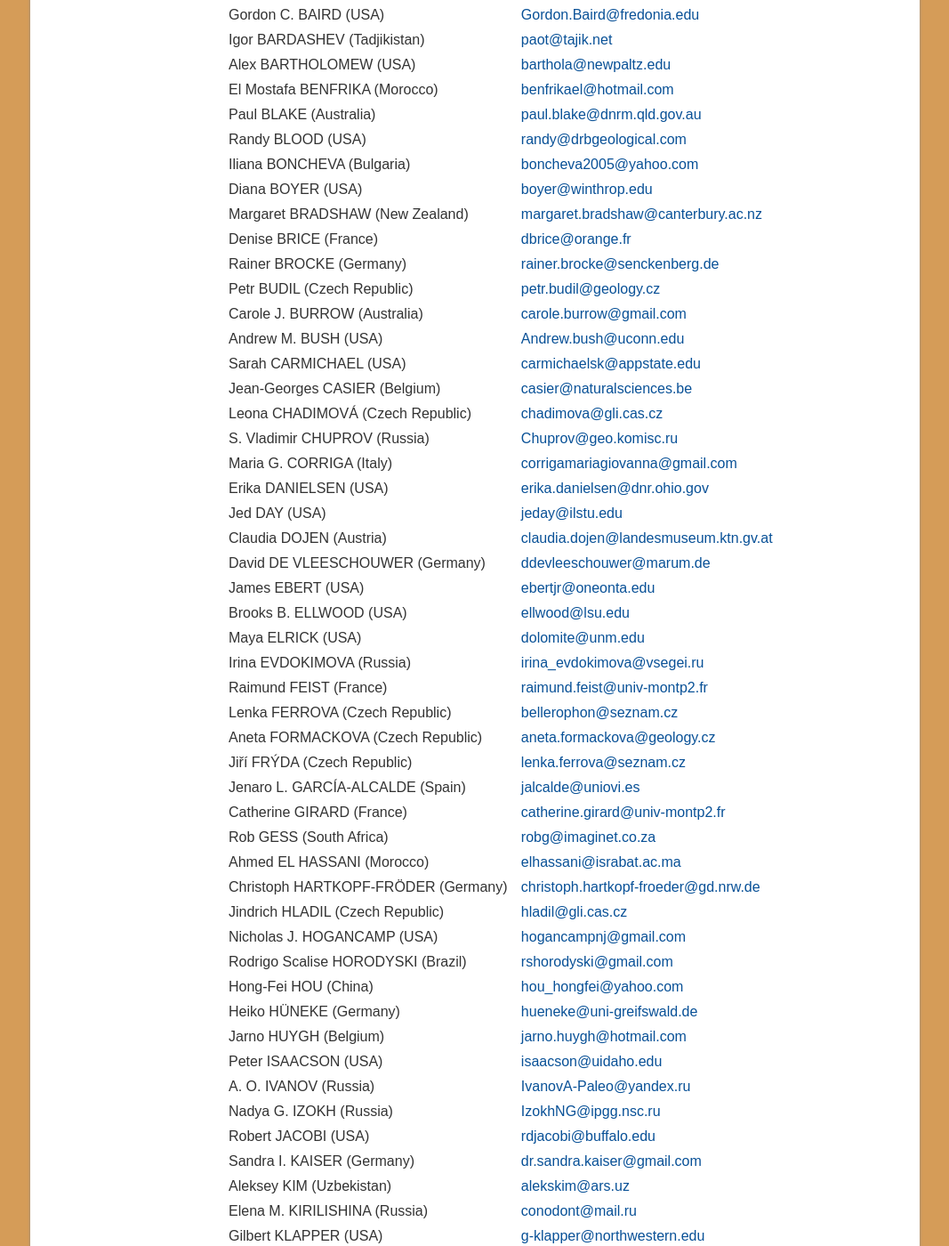
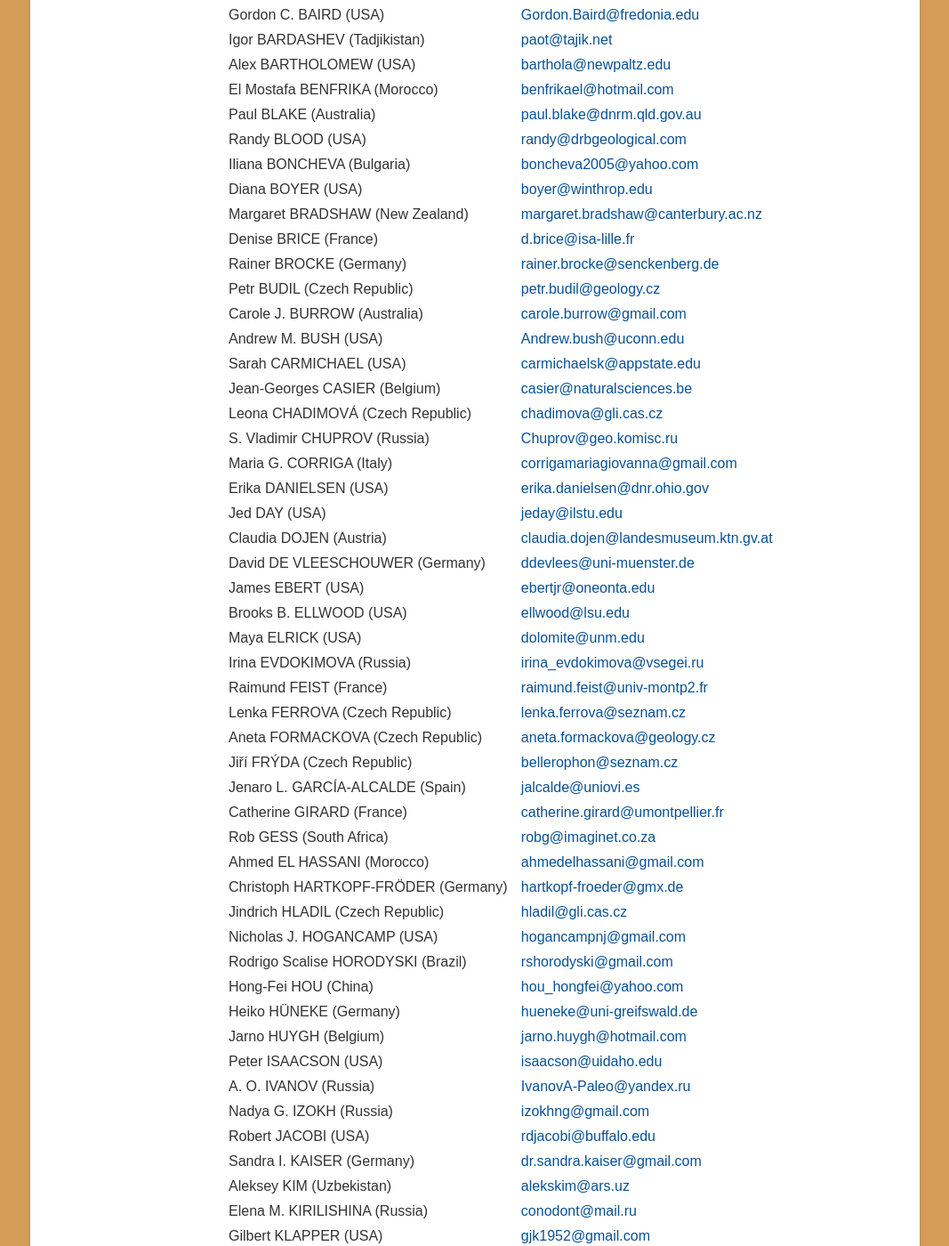
Before and after one commit to i-c-stratigraphy/subcommission-devonian, a Jekyll site: the page built from pages/members.md, in a window 1280 px wide and 1400 px high, scrolled down 1209 px. Shown: the whole window at 89% size, without its empty margins (106-1173 px from the left). Built offline with Jekyll 4.4.1, drawn with Linux system fonts in a browser that asks for light colours; some of the changed lines change nothing that is shown; some of the changed text lies outside the part shown.

Commit message:
Update members.md

```diff
--- a/pages/members.md
+++ b/pages/members.md
@@ -13,10 +13,10 @@ Catherine CRÔNIER (France)  | <catherine.cronier@univ-lille1.fr>
 Yury A. GATOVSKY (Russia)  | <gatovsky@geol.msu.ru>
 Michal GINTER (Poland)  | <m.ginter@uw.edu.pl>
 Sofie GOUWY (Canada)  | <sofie.gouwy@nrcan-rncan.gc.ca.ca>
-Sven HARTENFELS (Germany)  | <aneta.formackova@geology.cz>
+Sven HARTENFELS (Germany)  | <palaeontologie@gd.nrw.de>
 Olga P. IZOKH (Russia) | <izokhop@gmail.com>
 Ulrich JANSEN (Germany)  | <ulrich.jansen@senckenberg.de>
-Jau-Chyn LIAO (Spain)  | <Jau.Liao@uv.es>
+Jau-Chyn LIAO (Spain)  | <jaucliao@ucm.es>
 John MARSHALL (United Kingdom)  | <jeam@noc.soton.ac.uk>
 Cameron PENN-CLARKE (South Africa)  | <cpennclarke@gmail.com>
 Wenkun QIE (China)  | <wkqie@nigpas.ac.cn>
@@ -48,7 +48,7 @@ Randy BLOOD (USA)  | <randy@drbgeological.com>
 Iliana BONCHEVA (Bulgaria)  | <boncheva2005@yahoo.com>
 Diana BOYER (USA)  | <boyer@winthrop.edu>
 Margaret BRADSHAW (New Zealand)  | <margaret.bradshaw@canterbury.ac.nz>
-Denise BRICE (France) | <dbrice@orange.fr>
+Denise BRICE (France) | <d.brice@isa-lille.fr>
 Rainer BROCKE (Germany)  | <rainer.brocke@senckenberg.de>
 Petr BUDIL (Czech Republic)  | <petr.budil@geology.cz>
 Carole J. BURROW (Australia)  | <carole.burrow@gmail.com>
@@ -61,20 +61,20 @@ Maria G. CORRIGA (Italy) | <corrigamariagiovanna@gmail.com>
 Erika DANIELSEN (USA) | <erika.danielsen@dnr.ohio.gov>
 Jed DAY (USA)  | <jeday@ilstu.edu>
 Claudia DOJEN (Austria)  | <claudia.dojen@landesmuseum.ktn.gv.at>
-David DE VLEESCHOUWER (Germany)  | <ddevleeschouwer@marum.de>
+David DE VLEESCHOUWER (Germany)  | <ddevlees@uni-muenster.de>
 James EBERT (USA)  | <ebertjr@oneonta.edu>
 Brooks B. ELLWOOD (USA)  | <ellwood@lsu.edu>
 Maya ELRICK (USA)  | <dolomite@unm.edu>
 Irina EVDOKIMOVA (Russia)  | <irina_evdokimova@vsegei.ru>
 Raimund FEIST (France)  | <raimund.feist@univ-montp2.fr>
-Lenka FERROVA (Czech Republic)  | <bellerophon@seznam.cz>
+Lenka FERROVA (Czech Republic)  | <lenka.ferrova@seznam.cz>
 Aneta FORMACKOVA (Czech Republic)  | <aneta.formackova@geology.cz>
-Jiří FRÝDA (Czech Republic)  | <lenka.ferrova@seznam.cz>
+Jiří FRÝDA (Czech Republic)  | <bellerophon@seznam.cz>
 Jenaro L. GARCÍA-ALCALDE (Spain)  | <jalcalde@uniovi.es>
-Catherine GIRARD (France)  | <catherine.girard@univ-montp2.fr>
+Catherine GIRARD (France)  | <catherine.girard@umontpellier.fr>
 Rob GESS (South Africa)  | <robg@imaginet.co.za>
-Ahmed EL HASSANI (Morocco)  | <elhassani@israbat.ac.ma>
-Christoph HARTKOPF-FRÖDER (Germany)  | <christoph.hartkopf-froeder@gd.nrw.de>
+Ahmed EL HASSANI (Morocco)  | <ahmedelhassani@gmail.com>
+Christoph HARTKOPF-FRÖDER (Germany)  | <hartkopf-froeder@gmx.de>
 Jindrich HLADIL (Czech Republic)  | <hladil@gli.cas.cz>
 Nicholas J. HOGANCAMP (USA)  | <hogancampnj@gmail.com>
 Rodrigo Scalise HORODYSKI (Brazil)  | <rshorodyski@gmail.com>
@@ -83,12 +83,12 @@ Heiko HÜNEKE (Germany)  | <hueneke@uni-greifswald.de>
 Jarno HUYGH (Belgium)  | <jarno.huygh@hotmail.com>
 Peter ISAACSON (USA)  | <isaacson@uidaho.edu>
 A. O. IVANOV (Russia)  | <IvanovA-Paleo@yandex.ru>
-Nadya G. IZOKH (Russia)  | <IzokhNG@ipgg.nsc.ru>
+Nadya G. IZOKH (Russia)  | <izokhng@gmail.com>
 Robert JACOBI (USA) | <rdjacobi@buffalo.edu>
 Sandra I. KAISER (Germany)  | <dr.sandra.kaiser@gmail.com>
 Aleksey KIM (Uzbekistan)  | <alekskim@ars.uz>
 Elena M. KIRILISHINA (Russia)  | <conodont@mail.ru>
-Gilbert KLAPPER (USA)  | <g-klapper@northwestern.edu>
+Gilbert KLAPPER (USA)  | <gjk1952@gmail.com>
 Christian KLUG (Switzerland)  | <chklug@pim.uzh.ch>
 Peter KÖNIGSHOF (Germany)  | <Peter.Koenigshof@senckenberg.de>
 Tomáš KUMPAN (Czech Republic)  | <kumpan.tom@gmail.com>
@@ -110,7 +110,7 @@ Judith NAGEL (USA) | <jnagel@stlawu.edu>
 Marek NARKIEWZICZ (Poland)  | <Marek.Narkiewicz@pgi.gov.pl>
 Atike NAZÍK (Turkey)  | <anazik@cu.edu.tr>
 Svetlana NIKOLAYEVA (Russia)  | <s.nikolaeva@nhm.ac.uk>
-Olga OBUT (Russia)  | <ObutOT@ipgg.nsc.ru>
+Olga OBUT (Russia)  | <olgaobut@gmail.com>
 D. Jeffrey OVER (USA)  | <over@geneseo.edu>
 Nonna OVNATANOVA (Russia)  | <nonna@ashot.de>
 Florentin PARIS (France)  | <florentin.paris@orange.fr>
@@ -138,7 +138,6 @@ Ramiro SUAREZ-SORUCO (Bolivia)  | <ramiro@suarez.net>
 Thomas SUTTNER (Austria)  | <suttner.thomas@gmail.com>
 Tong-Dzuy THANH (Vietnam)  | <Thanhtd_cd@vnu.edu.vn>
 Ian TROTH (United Kingdom)  | <ianrockstar@yahoo.co.uk>
-Montserrat TRUYOLS-MASSONI (Spain)  | <mtruyols@uniovi.es>
 V. St. TSYGANKO (Russia)  | <tsyganko@geo.komisc.ru>
 Susan TURNER (Australia)  | <paleodeadfish@yahoo.com>
 Mongkol UDCHACHON (Thailand)   | <mongkol.c@msu.ac.th>
@@ -147,7 +146,7 @@ Charles VER STRAETEN (USA)  | <cverstra@mail.nysed.gov>
 Stanislava VODRÁŽKOVÁ (Czech Republic)  | <stana.vodrazkova@seznam.cz>
 Christopher B.T WAID (USA)  | <christopher.waid@dnr.state.oh.us>
 Cheng-Yuan WANG (China)  | <cywang@nigpas.ac.cn>
-Jiashu WAMG (China)  | <jiashuwang@pku.edu.cn>
+Jiashu WANG (China)  | <jiashuwang@pku.edu.cn>
 Jonny A. WATERS (USA)  | <watersja@appstate.edu>
 Karsten WEDDIGE (Germany)  | <karsten.weddige@senckenberg.de>
 Tomáš WEINER (Czech Republic)  | <weiner@gli.cas.cz>
@@ -160,7 +159,7 @@ Li-Jun ZHANG (China)  | <Lijun.zhang@hpu.edu.cn>
 Huaicheng ZHU (China)  | <hczhu@nigpas.ac.cn>
 Min ZHU (China)  | <zhumin@ivpp.ac.cn>
 Pu ZONG (China)  | <zongpu0501@163.com>
-Ruiwen ZONG (China)  | zongruiwen@cug.edu.cn
+Ruiwen ZONG (China)  | <zongruiwen@cug.edu.cn>
 
 #### Honorary Members
 
```
